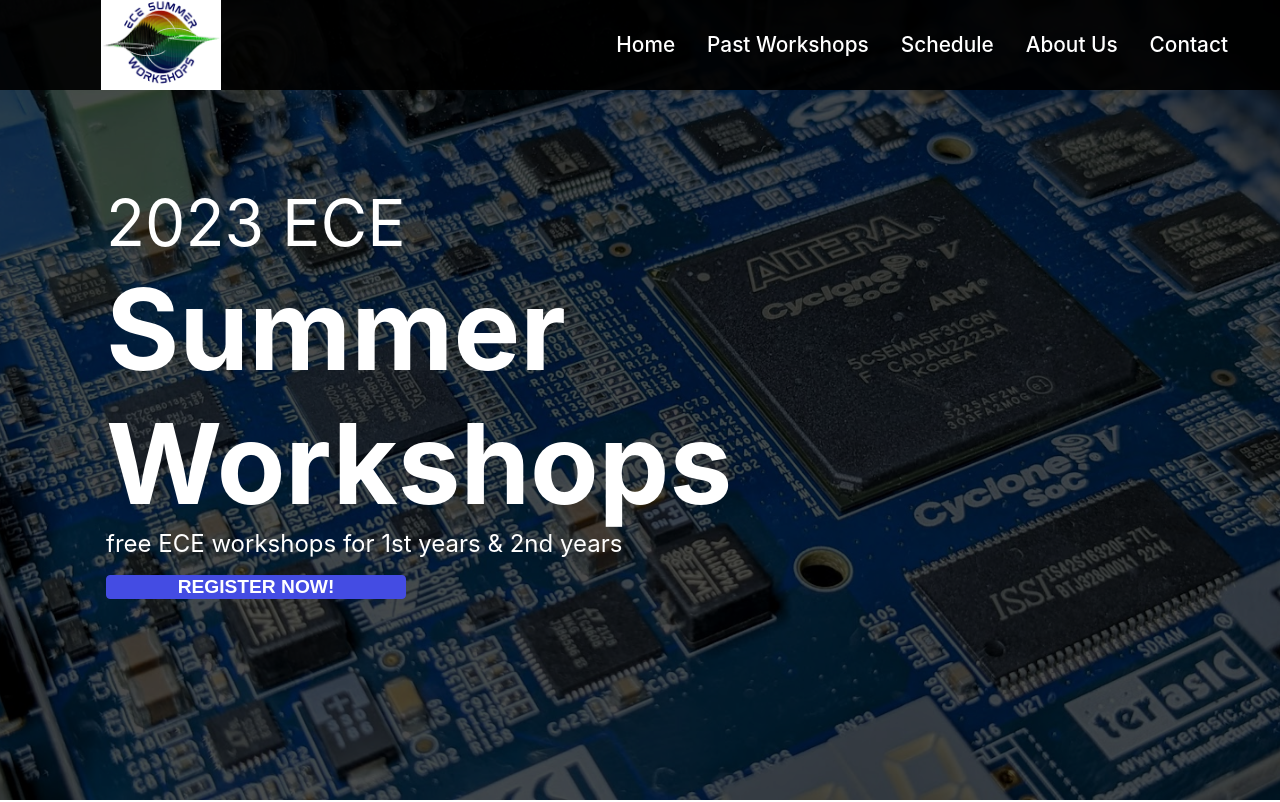
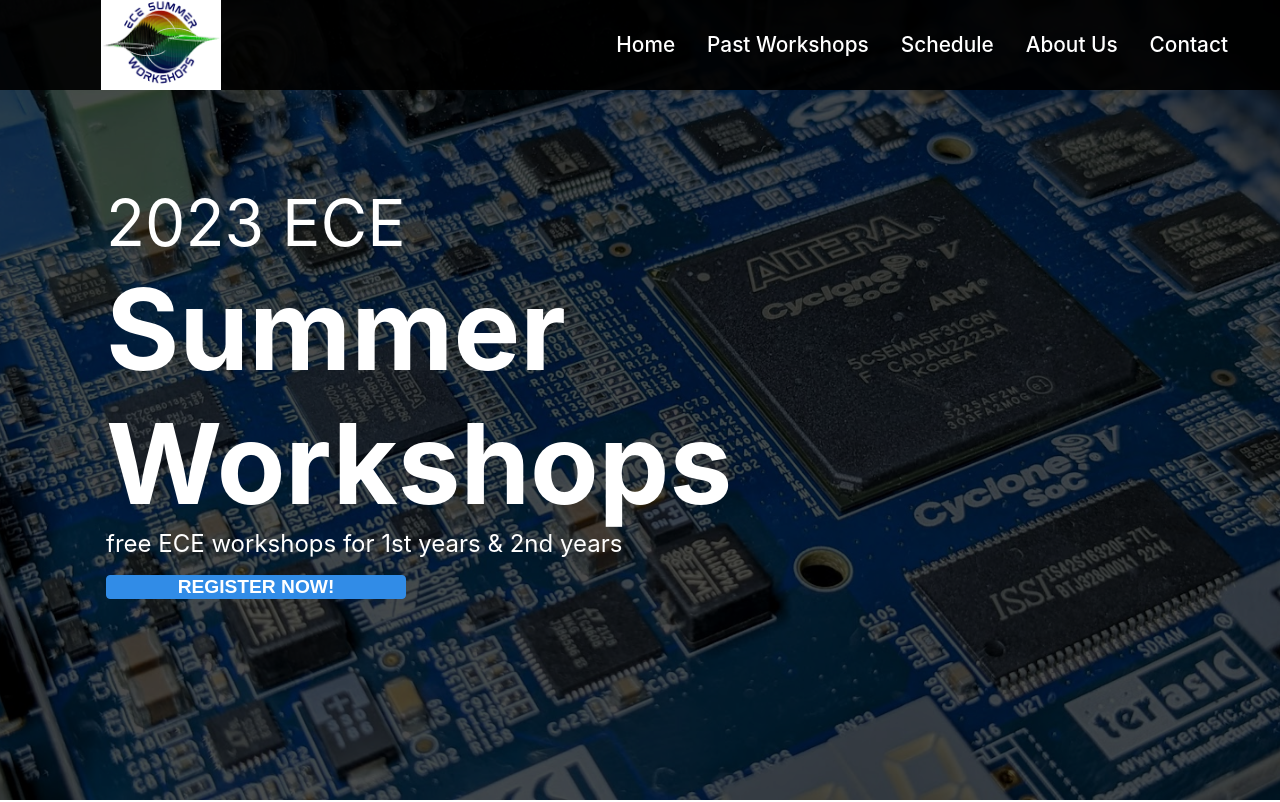
Before and after one commit to irrrrrris/ece-workshop-website, a React (Create React App) app: page / in a window 1280 px wide. Shown: the top 802 px of the page. Built offline with nearby package versions, Linux system fonts and the light colour scheme.

Commit message:
ahhhhhhhhhhhhhh

```diff
--- a/src/index.css
+++ b/src/index.css
@@ -1,6 +1,6 @@
 :root {
-  --primary-color: #444ce3;
-  --primary-dark: #343aad;
+  --primary-color: #318ce7;
+  --primary-dark: #0f52ba;
   --secondary-color: ;
   --secondary-dark: ;
   --overlay: rgb(0,0,0,0.7);
```
Also changed, not shown: src/components/Schedule.js (added, +13 -0 lines), src/components/Schedule.css (added).
